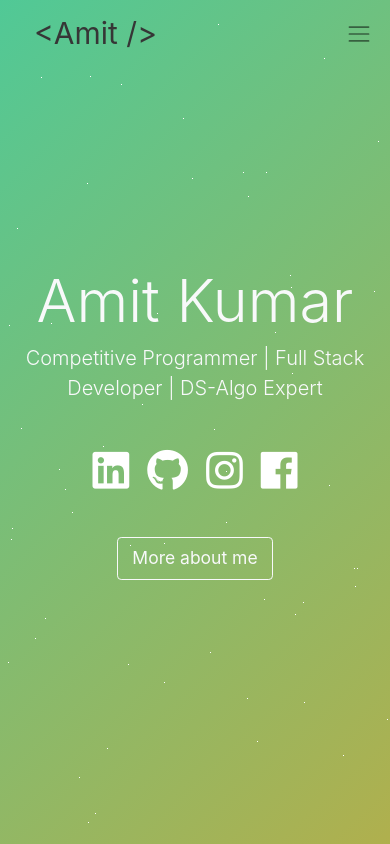
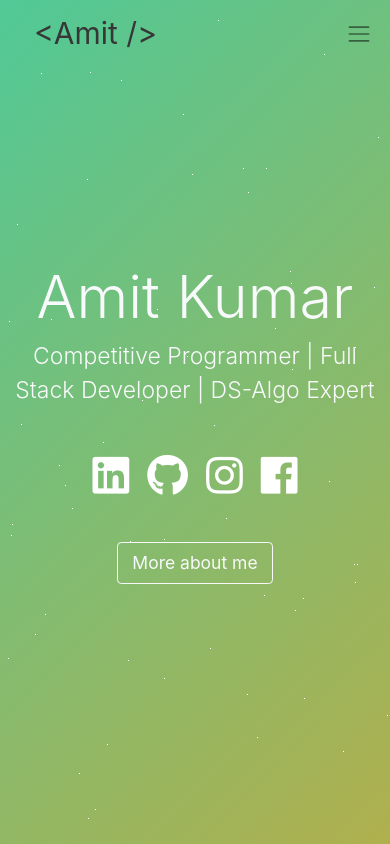
Before and after one commit to amitazadi/personal-website, a React (Create React App) app: page / in a window 390 px wide. Shown: the top 844 px of the page. Built offline with nearby package versions, Linux system fonts and the light colour scheme; no server answers.

Commit message:
Responsive 1.0

```diff
--- a/src/scss/_index.scss
+++ b/src/scss/_index.scss
@@ -107,7 +107,7 @@ code {
   min-height: 6rem;
   @media screen and (max-width: 400px) {
     min-height: 4rem;
-    font-size: 20px;
+    font-size: 23px;
   }
   @media (min-width: 768px) {
     min-height: 2.5rem;
```
